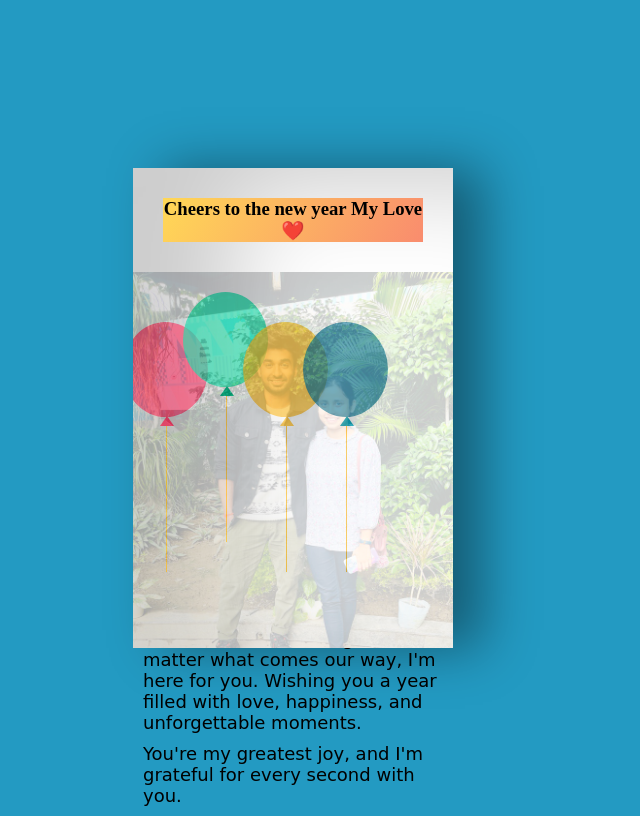
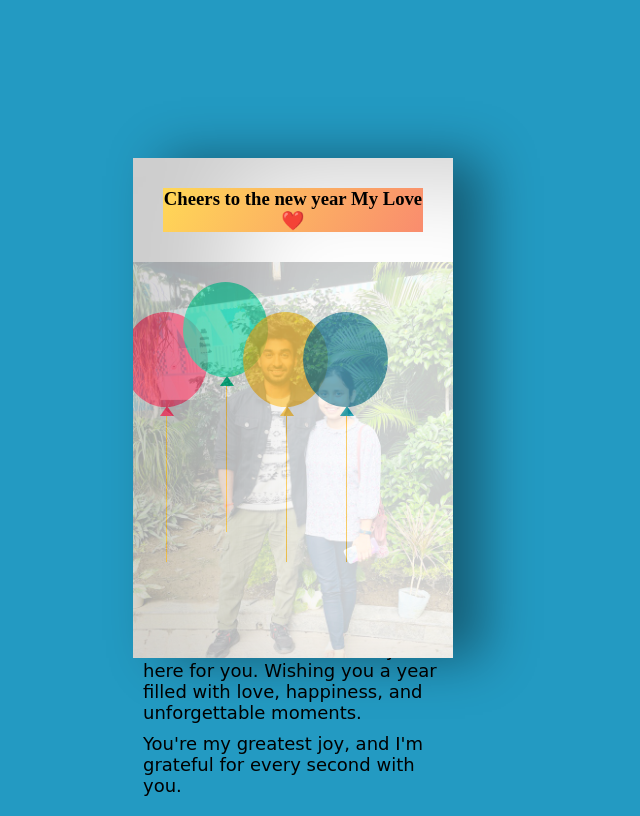
Before and after one commit to shivam6087/newyear, a plain HTML site: page 1index.html in a window 1280 px wide. Shown: the whole page, without its empty margins (347-987 px from the left). Drawn offline with Linux system fonts and the light colour scheme.

Commit message:
css changes

```diff
--- a/1index.html
+++ b/1index.html
@@ -19,7 +19,7 @@
           <div class="balloon-2"></div>
           <div class="balloon-3"></div>
           <div class="balloon-4"></div>
-           <img class="image" src="/css/shivam.jpg"alt="img" width="350px" height="600px">
+           <img class="image" src="./css/shivam.jpg"alt="img" width="350px" height="600px">
 
         </div>
       </div>
--- a/css/style.css
+++ b/css/style.css
@@ -12,7 +12,7 @@ img{
 .birthdayCard {
   position: relative;
   width: 320px;
-  height: 480px;
+  height: 500px;
   cursor: pointer;
   transform-style: preserve-3d;
   transform: perspective(2500px);
@@ -38,7 +38,7 @@ img{
   position: relative;
   background-color: #fff;
   width: 320px;
-  height: 480px;
+  height: 500px;
   overflow: hidden;
   transform-origin: left;
   box-shadow: inset 100px 20px 100px rgba(0, 0, 0, 0.2),
@@ -143,7 +143,7 @@ img{
   position: absolute;
   background-color: #fff;
   width: 320px;
-  height: 480px;
+  height: 500px;
   z-index: -1;
   left: 0;
   top: 0;
```
